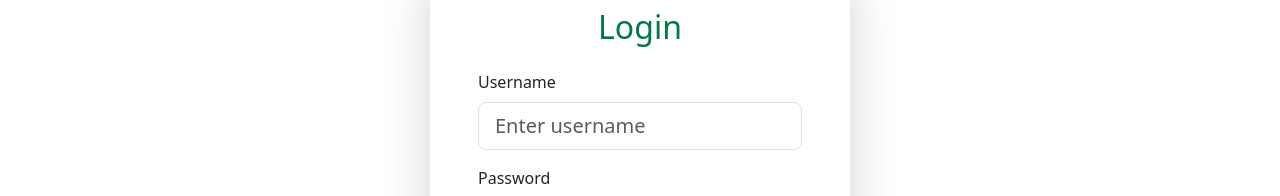
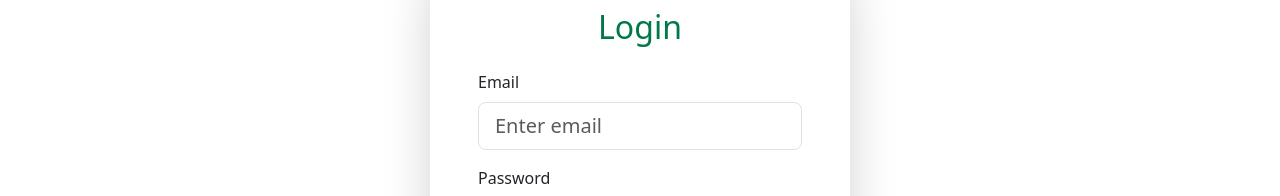
Before and after one commit to JAY0103/ToolShare, a React (Vite) app in the folder Code/frontend/: page /login in a window 1280 px wide. Shown: the part 286-482 px from the top of the page. Built offline with nearby package versions, Linux system fonts and the light colour scheme; no server answers.

Commit message:
fixing username and email issue

```diff
--- a/Code/frontend/src/pages/Login.jsx
+++ b/Code/frontend/src/pages/Login.jsx
@@ -3,7 +3,7 @@ import { Link, useNavigate } from 'react-router-dom';
 import { authService } from '../services/api';
 
 const Login = () => {
-  const [formData, setFormData] = useState({ username: '', password: '' });
+  const [formData, setFormData] = useState({ email: '', password: '' });
   const [loading, setLoading] = useState(false);
   const navigate = useNavigate();
 
@@ -13,7 +13,7 @@ const Login = () => {
     e.preventDefault();
     setLoading(true);
     try {
-      const res = await authService.login(formData.username, formData.password);
+      const res = await authService.login(formData.email, formData.password);
       localStorage.setItem('token', res.token);
       localStorage.setItem('user', JSON.stringify(res.user));
       window.location.href = '/home';
@@ -35,8 +35,8 @@ const Login = () => {
             <h2 className="text-center mb-4" style={{ color: '#007847' }}>Login</h2>
             <form onSubmit={handleSubmit}>
               <div className="mb-3">
-                <label className="form-label">Username</label>
-                <input type="text" name="username" className="form-control form-control-lg" placeholder="Enter username" onChange={handleChange} required />
+                <label className="form-label">Email</label>
+                <input type="email" name="email" className="form-control form-control-lg" placeholder="Enter email" onChange={handleChange} required />
               </div>
               <div className="mb-4">
                 <label className="form-label">Password</label>
```
Also changed, not shown: 1 other file (tests, documents, lock files or other folders).
